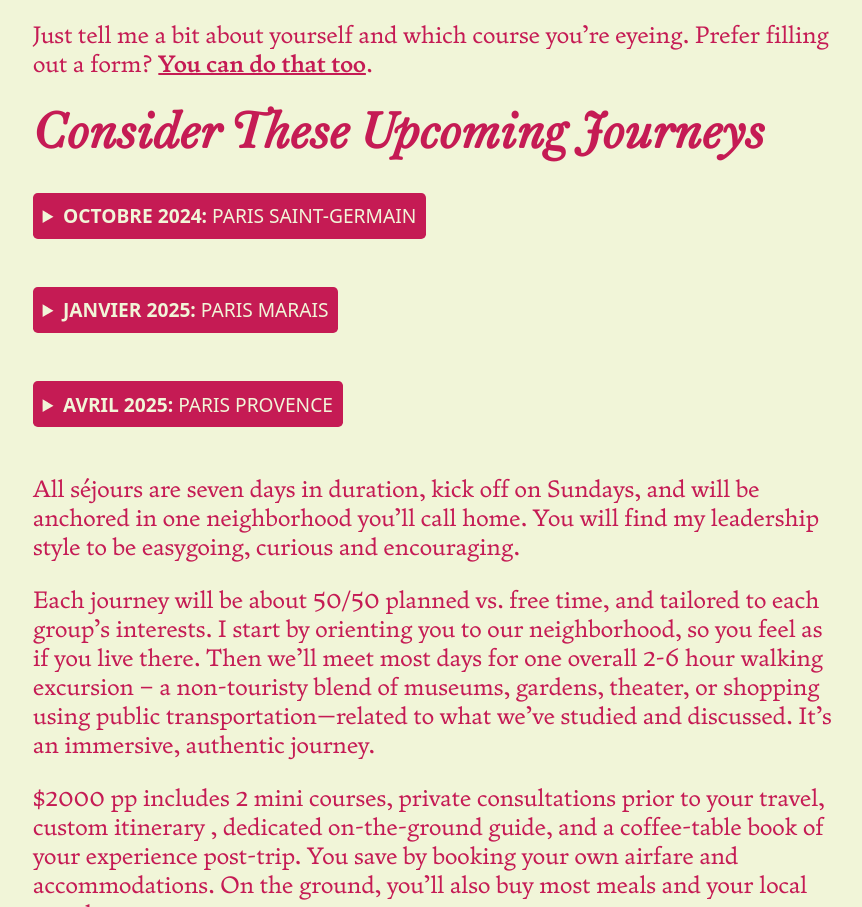
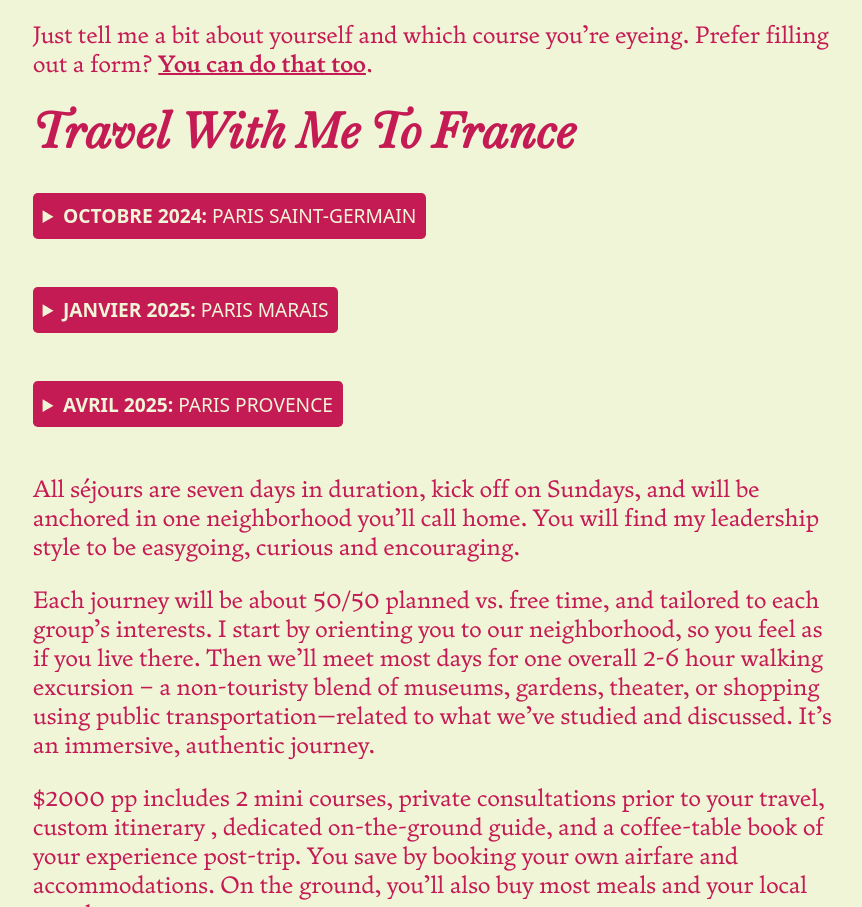
Before and after one commit to yescomment/jk-litlife, an Astro site: page / in a window 1280 px wide. Shown: the part 3838-4745 px from the top of the page, without its empty margins (207-1069 px from the left). Built offline with nearby package versions, Linux system fonts and the light colour scheme; Astro itself is replaced by a stand-in of ours.

Commit message:
Update travel header

```diff
--- a/src/pages/index.astro
+++ b/src/pages/index.astro
@@ -70,7 +70,7 @@ import imgBaguette from '@photos/LitLife_8107_Baguette.jpeg'
 
     <p>Just tell me a bit about yourself and which course you’re eyeing. Prefer filling out a form? <a href="https://unitof.typeform.com/to/xUAD6RM2">You can do that too</a>.</p>
 
-    <h2>Consider These Upcoming Journeys</h2>
+    <h2>Travel With Me To France</h2>
 
     <details>
       <summary class="infobox"><strong>Octobre 2024:</strong> Paris Saint-Germain</summary>
```
